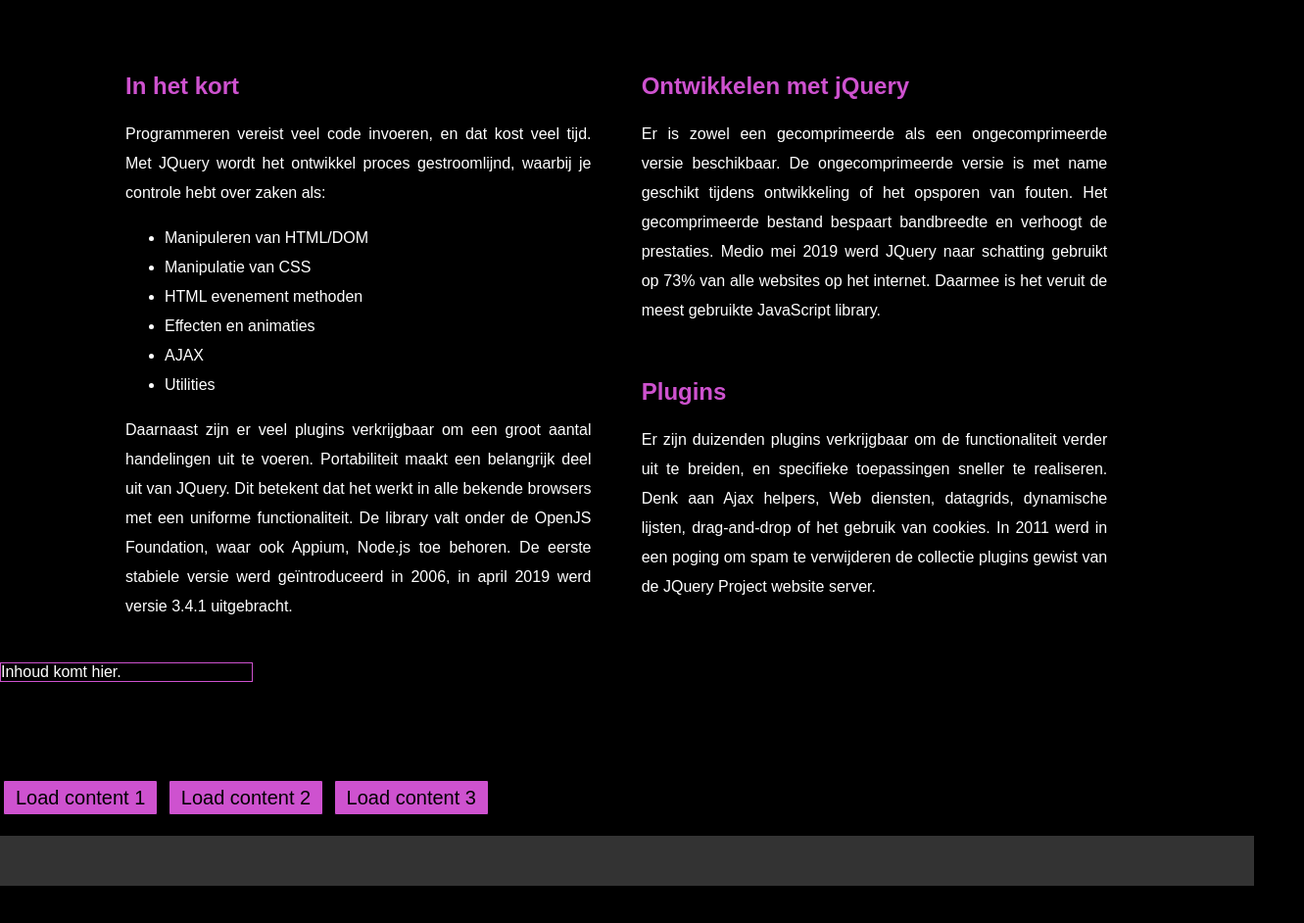
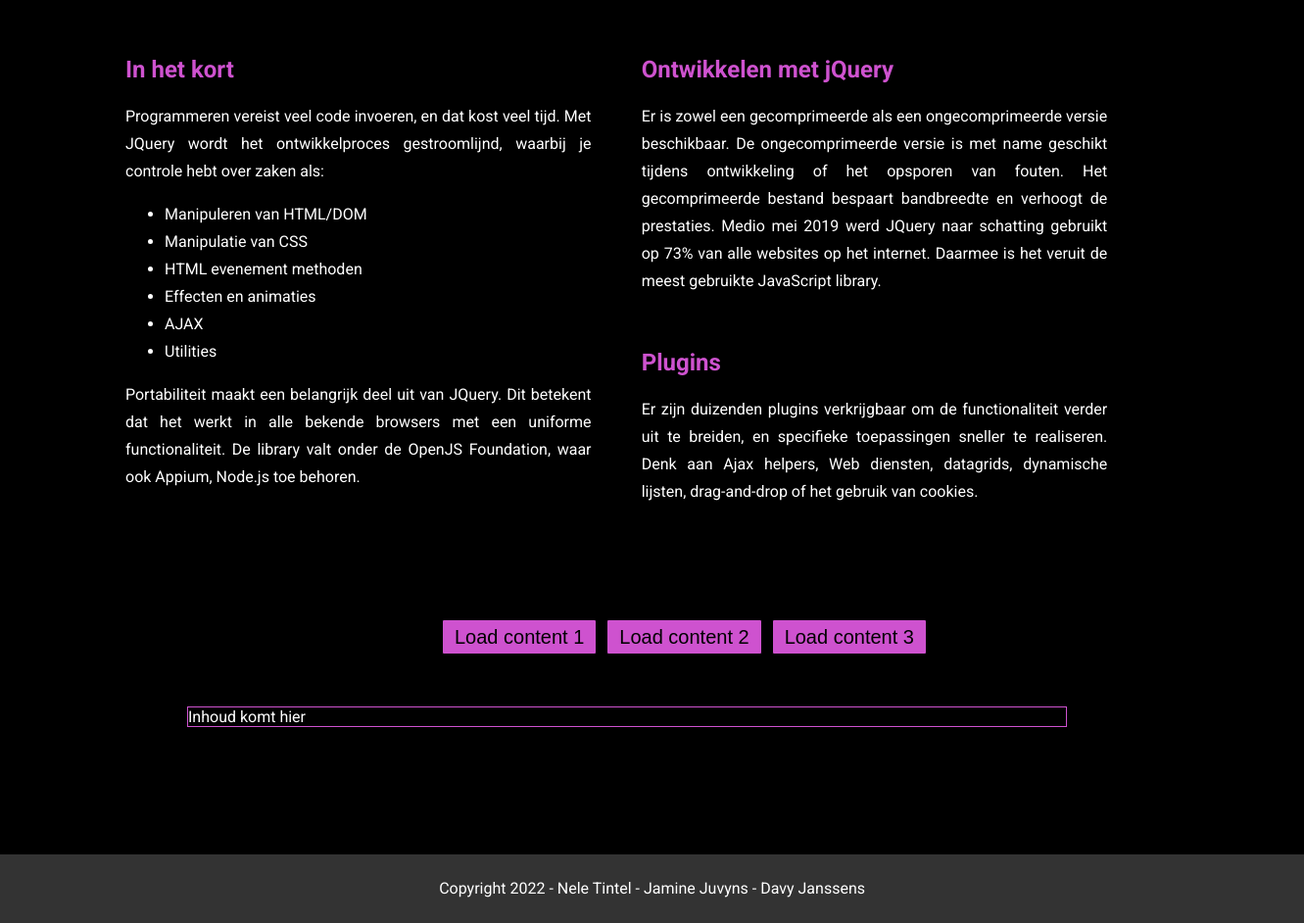
Before and after one commit to ntintel/eindwerkjQuery, a plain HTML site: page def/wat-is-jquery.html in a window 1280 px wide. Shown: the part 180-1122 px from the top of the page at 98% size, 1331 px wide, since content can reach past the window. Before the commit the page ends 1084 px from the top, so only its background shows below. Drawn offline with nearby package versions, Linux system fonts and the light colour scheme.

Commit message:
layout juist gezet en fix ajax

```diff
--- a/def/css/jqueryInfo.css
+++ b/def/css/jqueryInfo.css
@@ -1,6 +1,6 @@
 body {
     background-color: #000000;
-    font-family: Arial, Helvetica, sans-serif;
+    font-family: "Roboto";
     margin: 0 auto;
 }
 
@@ -27,7 +27,7 @@
     text-align: center;
     margin-top: 14%;
     margin-bottom: 5%;
-    font-size: 3em;
+    font-size: 2em;
     color: #CE52CF;
 }
 
@@ -36,17 +36,33 @@
 }
 
 .jquery-info {
-    line-height: 30px;
+    line-height: 28px;
     text-align: justify;
 }
 
 #contentarea {
     border: 1px solid #CE52CF;
-    width: 20%;
-    margin-top: 2%;
+    width: 70%;
+    margin: auto;
+    margin-top: 50px;
+    margin-bottom: 200px;
 }
+
+#buttons {
+    margin-left: 35%;
+}
+
 
 footer {
     background-color: #333;
     padding: 2%;
+    bottom: 0;
+    position: absolute;
+    width: 100%;
+    text-align: center;
 }
+
+img {
+    margin-top: 20px;
+    margin: auto;
+}
--- a/def/wat-is-jquery.html
+++ b/def/wat-is-jquery.html
@@ -40,8 +40,7 @@
             <div class="blok1">
                 <h2 class="subtitel">In het kort</h2>
                 <p class="jquery-info">
-                    Programmeren vereist veel code invoeren, en dat kost veel tijd. Met JQuery wordt het ontwikkel
-                    proces
+                    Programmeren vereist veel code invoeren, en dat kost veel tijd. Met JQuery wordt het ontwikkelproces
                     gestroomlijnd, waarbij je controle hebt over zaken als:
                 </p>
 
@@ -54,13 +53,11 @@
                     <li>Utilities</li>
                 </ul>
                 <p class="jquery-info">
-                    Daarnaast zijn er veel plugins verkrijgbaar om een groot aantal handelingen uit te voeren.
                     Portabiliteit
                     maakt een belangrijk deel uit van JQuery. Dit betekent dat het werkt in alle bekende browsers met
                     een
                     uniforme functionaliteit. De library valt onder de OpenJS Foundation, waar ook Appium, Node.js toe
                     behoren.
-                    De eerste stabiele versie werd geïntroduceerd in 2006, in april 2019 werd versie 3.4.1 uitgebracht.
                 </p>
             </div>
 
@@ -81,28 +78,34 @@
                 <h2 class="subtitel">Plugins</h2>
 
                 <p class="jquery-info">
-                    Er zijn duizenden plugins verkrijgbaar om de functionaliteit verder uit te breiden, en specifieke
+                    Er zijn duizenden plugins verkrijgbaar om de functionaliteit verder uit te breiden, en
+                    specifieke
                     toepassingen sneller te realiseren. Denk aan Ajax helpers, Web diensten, datagrids, dynamische
                     lijsten,
-                    drag-and-drop of het gebruik van cookies. In 2011 werd in een poging om spam te verwijderen de
-                    collectie
-                    plugins gewist van de JQuery Project website server.
+                    drag-and-drop of het gebruik van cookies.
                 </p>
             </div>
         </div>
-        <!-- AJAX -->
-        <div id="contentarea">Inhoud komt hier.</div>
-        <button id="content1">Load content 1</button>
-        <button id="content2">Load content 2</button>
-        <button id="content3">Load content 3</button>
-        <br><br>
+
+
+        <div id="buttons">
+            <button id="content1">Load content 1</button>
+            <button id="content2">Load content 2</button>
+            <button id="content3">Load content 3</button>
+        </div>
+        <div id="contentarea">Inhoud komt hier</div>
         <footer>
+            Copyright 2022 - Nele Tintel - Jamine Juvyns - Davy Janssens
         </footer>
     </div>
 
+
+
+
+
     <script src="https://code.jquery.com/jquery-3.6.0.min.js"></script>
     <script src="../def/js/jquery.js"></script>
-    <script src="../def/js/jquery-ui.js"></script>
+
     <script>
         $(document).ready(function () {
             // Jasmine
@@ -146,10 +149,9 @@
                     }
                 });
             }
-            // ---
-
         })
     </script>
+
 </body>
 
 </html>
```
Also changed, not shown: def/data-ajax/content1.html (+3 -5 lines), def/data-ajax/content2.html (+3 -3 lines), def/images/car.png, 1 other file.
